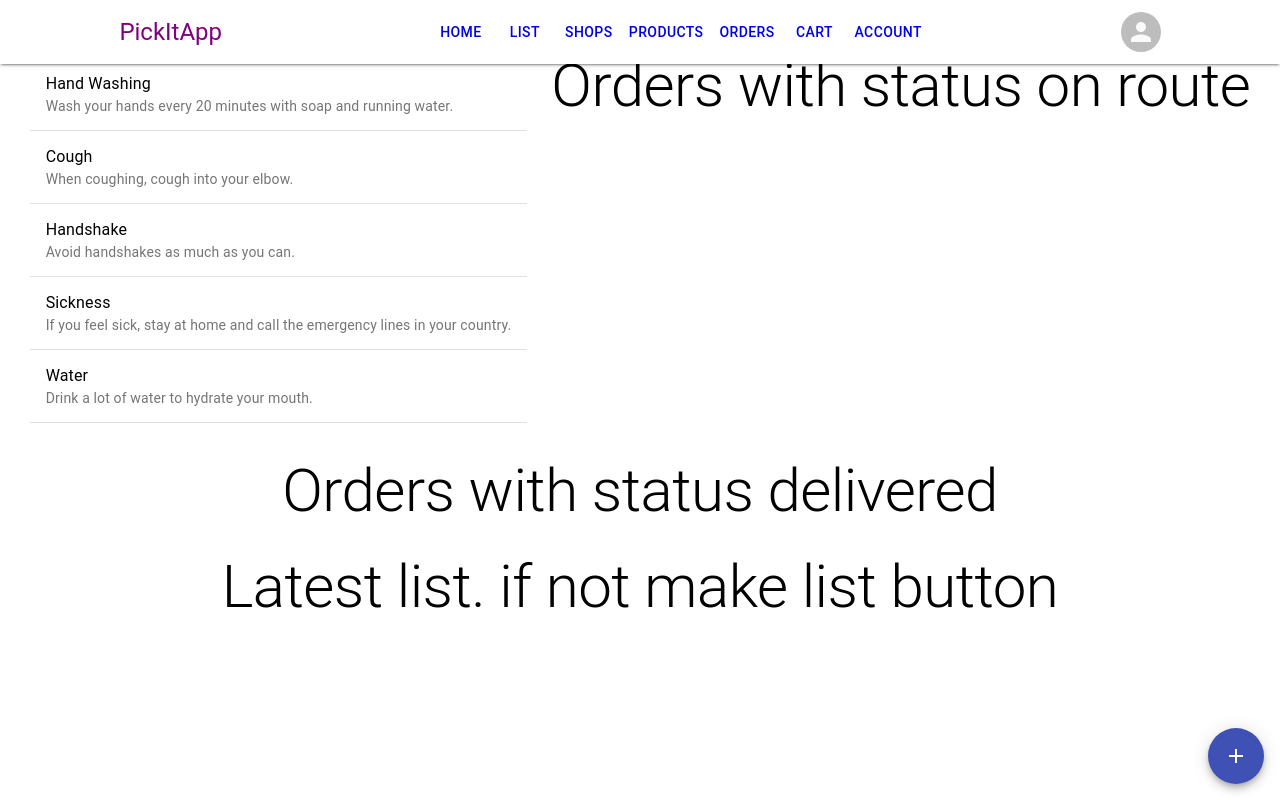
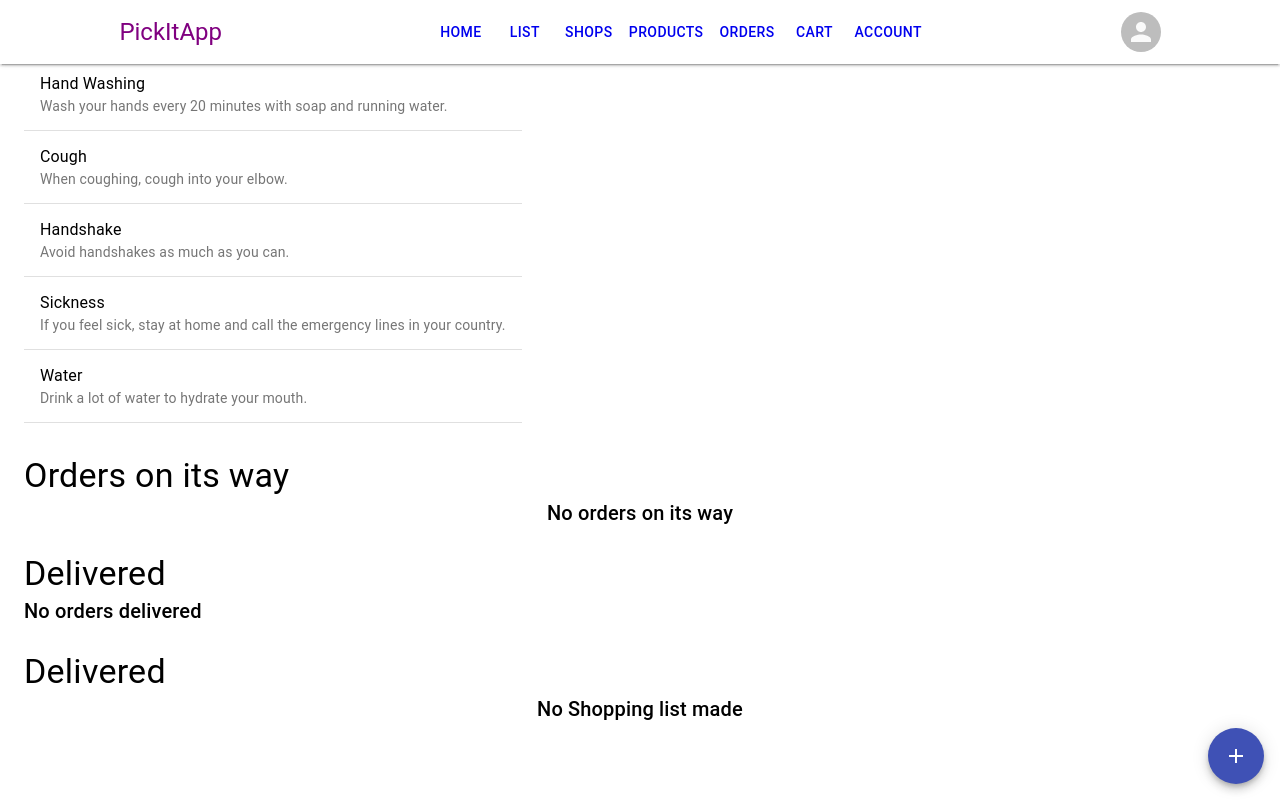
Before and after one commit to stanleyHayes/pickit-app, a React (Create React App) app: page / in a window 1280 px wide. Built offline with nearby package versions, Linux system fonts and the light colour scheme.

Commit message:
Home page updated with shopping list, orders

```diff
--- a/src/pages/home/HomePage.js
+++ b/src/pages/home/HomePage.js
@@ -3,6 +3,8 @@ import Layout from "../../components/layout/Layout";
 import {Container, Grid, Typography, List} from "@material-ui/core";
 import InstructionItem from "../../components/shared/InstructionItem";
 import {makeStyles} from "@material-ui/styles";
+import OrderItem from "../../components/shared/OrderItem";
+import ShoppingListItem from "../../components/shared/ShoppingListItem";
 
 function HomePage(props) {
 
@@ -43,11 +45,15 @@ function HomePage(props) {
 
     const classes = useStyles();
 
+    const [onRouteOrders, setOnRouteOrders] = useState([]);
+    const [deliveredOrders, setDeliveredOrders] = useState([]);
+    const [shoppingList, setShoppingList] = useState([]);
+
     return (
         <Layout>
             <div className={classes.root}>
                 <Container>
-                    <Grid container={true} spacing={3} justify="center" alignItems="flex-start">
+                    <Grid container={true} spacing={3} direction="column" justify="center" alignItems="flex-start">
                         <Grid item={true}>
                             <List title="Things to do">
                                 {instructions.map(function (instruction, index) {
@@ -57,15 +63,70 @@ function HomePage(props) {
                                 })}
                             </List>
                         </Grid>
-                        <Grid item={true}>
-                            <Typography variant="h2">Orders with status on route</Typography>
-                        </Grid>
-                        <Grid item={true}>
-                            <Typography variant="h2">Orders with status delivered</Typography>
+                        <Grid item={true} container={true}>
+                            <Grid>
+                                <Typography variant="h4">Orders on its way</Typography>
+                            </Grid>
+
+                            {(onRouteOrders.length === 0) ? (
+                                <Grid className={classes.noShopsContainer} direction="column" alignItems="center"
+                                      justify="center" container={true} item={true}>
+                                    <Typography align="center" variant="h6">No orders on its way</Typography>
+                                </Grid>
+
+                            ) : (
+                                (onRouteOrders.map(function (order, index) {
+                                    return (
+                                        <Grid key={index} item={true} xs={12} sm={12} md={3}>
+                                            <OrderItem order={order}/>
+                                        </Grid>
+                                    )
+                                }))
+                            )}
                         </Grid>
 
                         <Grid item={true}>
-                            <Typography variant="h2">Latest list. if not make list button</Typography>
+                            <Grid>
+                                <Typography variant="h4">Delivered</Typography>
+                            </Grid>
+
+                            {(deliveredOrders.length === 0) ? (
+                                <Grid className={classes.noShopsContainer} direction="column" alignItems="center"
+                                      justify="center" container={true} item={true}>
+                                    <Typography align="center" variant="h6">No orders delivered</Typography>
+                                </Grid>
+
+                            ) : (
+                                (deliveredOrders.map(function (order, index) {
+                                    return (
+                                        <Grid key={index} item={true} xs={12} sm={12} md={3}>
+                                            <OrderItem order={order}/>
+                                        </Grid>
+                                    )
+                                }))
+                            )}
+                        </Grid>
+
+                        <Grid item={true} container={true}>
+                            <Grid>
+                                <Typography variant="h4">Delivered</Typography>
+                            </Grid>
+
+                            {(shoppingList.length === 0) ? (
+                                <Grid className={classes.noShopsContainer} direction="column" alignItems="center"
+                                      justify="center" container={true} item={true}>
+                                    <Typography align="center" variant="h6">No Shopping list made</Typography>
+                                </Grid>
+
+                            ) : (
+                                (shoppingList.map(function (listItem, index) {
+                                    return (
+                                        <Grid key={index} item={true} xs={12} sm={12} md={3}>
+                                            <ShoppingListItem listItem={listItem}/>
+                                        </Grid>
+                                    )
+                                }))
+                            )}
                         </Grid>
                     </Grid>
                 </Container>
```
